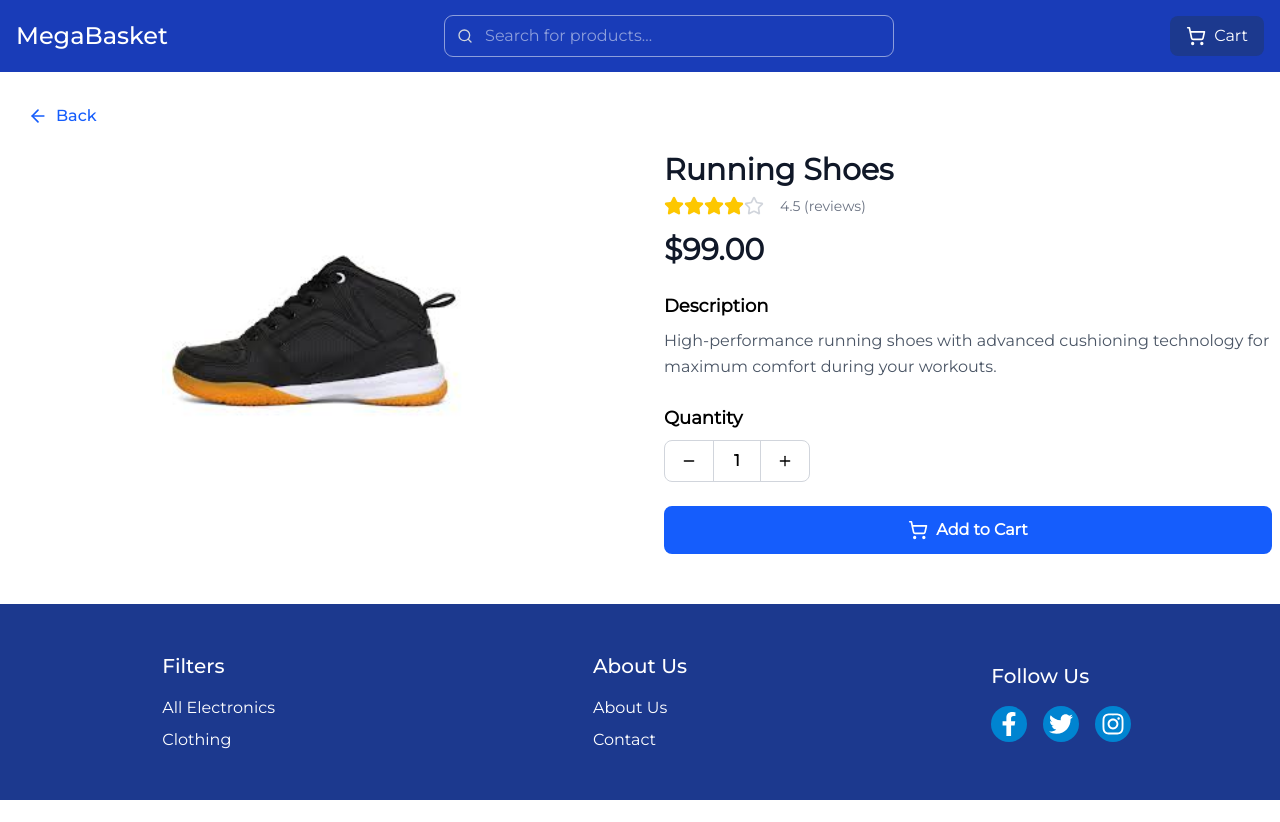
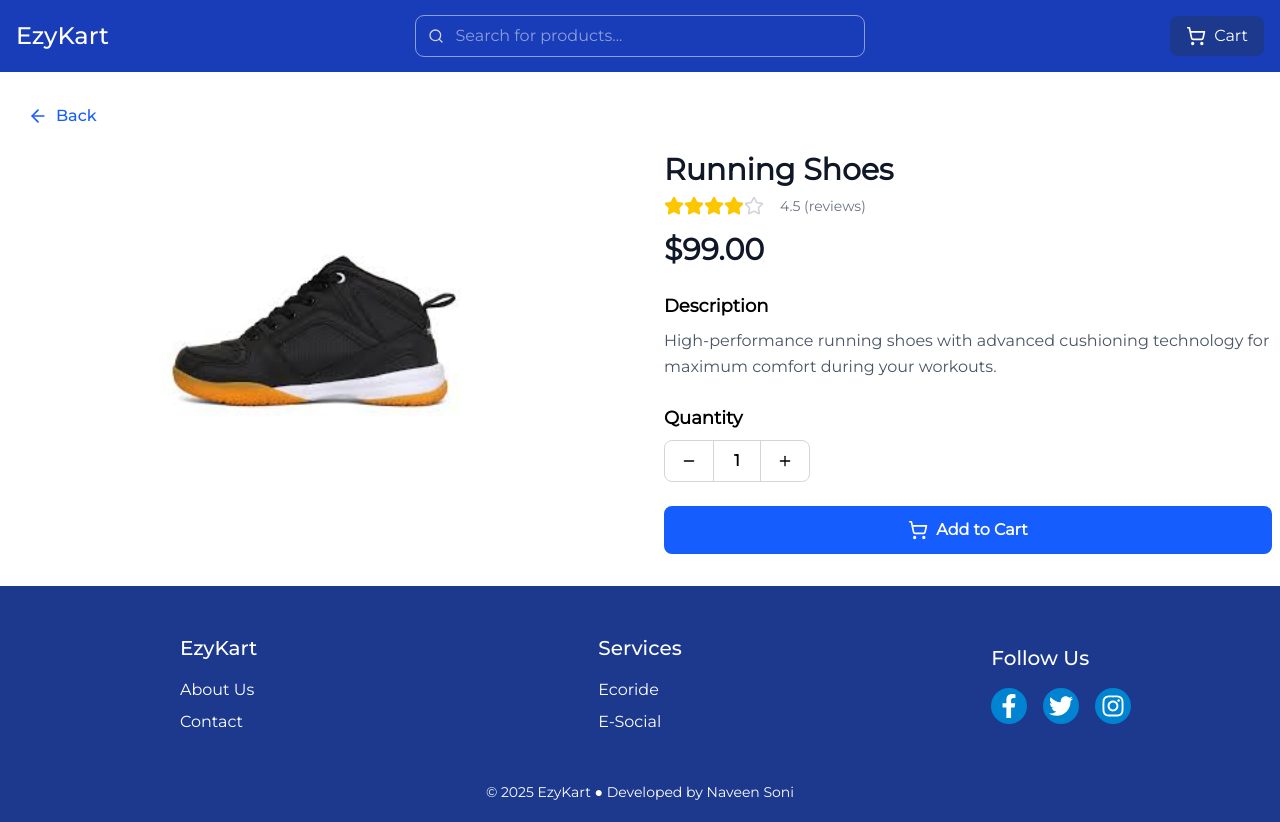
Before and after one commit to soni-naveen/EzyKart, a Next.js app: page /product/1 in a window 1280 px wide. Before the commit the page ends 800 px from the top, so only its background shows below. Built offline with nearby package versions, Linux system fonts and the light colour scheme.

Commit message:
footer udpated, name changed, slogan changed

```diff
--- a/src/app/components/Footer.jsx
+++ b/src/app/components/Footer.jsx
@@ -3,38 +3,21 @@ import { FaFacebookF, FaInstagram, FaTwitter } from "react-icons/fa";
 
 export default function Footer() {
   return (
-    <footer className="bg-blue-900 text-white p-6 py-12 text-xs xs:text-sm sm:text-base">
+    <>
+      <footer className="bg-blue-900 text-white p-6 py-12 text-sm sm:text-base">
         <div className="container mx-auto grid md:grid-cols-3 gap-8">
           <div className="md:place-self-center">
-          <h3 className="text-base xs:text-lg sm:text-xl font-montserrat-medium mb-4">
-            Filters
+            <h3 className="text-lg sm:text-xl font-montserrat-medium mb-4">
+              EzyKart
             </h3>
             <ul className="space-y-2">
               <li>
                 <a href="#" className="hover:text-blue-300">
-                All Electronics
+                  About Us
                 </a>
               </li>
               <li>
                 <a href="#" className="hover:text-blue-300">
-                Clothing
-              </a>
-            </li>
-          </ul>
-        </div>
-
-        <div className="md:place-self-center">
-          <h3 className="text-base xs:text-lg sm:text-xl font-montserrat-medium mb-4">
-            About Us
-          </h3>
-          <ul className="space-y-2">
-            <li>
-              <a href="/about" className="hover:text-blue-300">
-                About Us
-              </a>
-            </li>
-            <li>
-              <a href="/contact" className="hover:text-blue-300">
                   Contact
                 </a>
               </li>
@@ -42,7 +25,33 @@ export default function Footer() {
           </div>
 
           <div className="md:place-self-center">
-          <h3 className="text-base xs:text-lg sm:text-xl font-montserrat-medium mb-4">
+            <h3 className="text-lg sm:text-xl font-montserrat-medium mb-4">
+              Services
+            </h3>
+            <ul className="space-y-2">
+              <li>
+                <a
+                  target="_blank"
+                  href="https://theecoride.in"
+                  className="hover:text-blue-300"
+                >
+                  Ecoride
+                </a>
+              </li>
+              <li>
+                <a
+                  target="_blank"
+                  href="https://e-social.vercel.app"
+                  className="hover:text-blue-300"
+                >
+                  E-Social
+                </a>
+              </li>
+            </ul>
+          </div>
+
+          <div className="md:place-self-center">
+            <h3 className="text-lg sm:text-xl font-montserrat-medium mb-4">
               Follow Us
             </h3>
             <div className="flex space-x-4">
@@ -59,5 +68,16 @@ export default function Footer() {
           </div>
         </div>
       </footer>
+      <div className="text-center bg-blue-900 text-white pb-5 text-xs sm:text-sm">
+        © 2025 EzyKart ● Developed by{" "}
+        <a
+          target="_blank"
+          href="https://naveensoni.vercel.app"
+          className="hover:underline"
+        >
+          Naveen Soni
+        </a>
+      </div>
+    </>
   );
 }
--- a/src/app/components/Navbar.jsx
+++ b/src/app/components/Navbar.jsx
@@ -42,8 +42,8 @@ function NavbarContent() {
             href="/"
             className="text-base xs:text-xl sm:text-2xl font-montserrat-medium"
           >
-            <span className="hidden md:inline">MegaBasket</span>
-            <span className="md:hidden">MB</span>
+            <span className="hidden md:inline">EzyKart</span>
+            <span className="md:hidden">EK</span>
           </Link>
           <form
             onSubmit={handleSearch}
--- a/src/app/layout.jsx
+++ b/src/app/layout.jsx
@@ -3,7 +3,7 @@ import Navbar from "./components/Navbar";
 import Footer from "./components/Footer";
 
 export const metadata = {
-  title: "MegaBasket - Items you’ll love",
+  title: "EzyKart - Shop Smart, Shop Ezy",
   description: "Modern e-commerce store built with Next.js",
 };
 
--- a/src/app/page.jsx
+++ b/src/app/page.jsx
@@ -77,9 +77,9 @@ function HomeContent() {
         <div className="grid place-items-center h-screen inset-0 z-100 fixed bg-gradient-to-br from-blue-100 via-blue-200 to-blue-400">
           <div className="flex flex-col items-center justify-center">
             <span className="font-montserrat-bold text-3xl text-blue-800 pb-2">
-              MegaBasket
+              EzyKart
             </span>
-            <span className="text-2xl text-blue-700">Items you’ll love...</span>
+            <span className="text-xl text-blue-700">Shop Smart, Shop Ezy</span>
           </div>
         </div>
       ) : (
```
Lines whose indentation alone changed are shown as unchanged.
